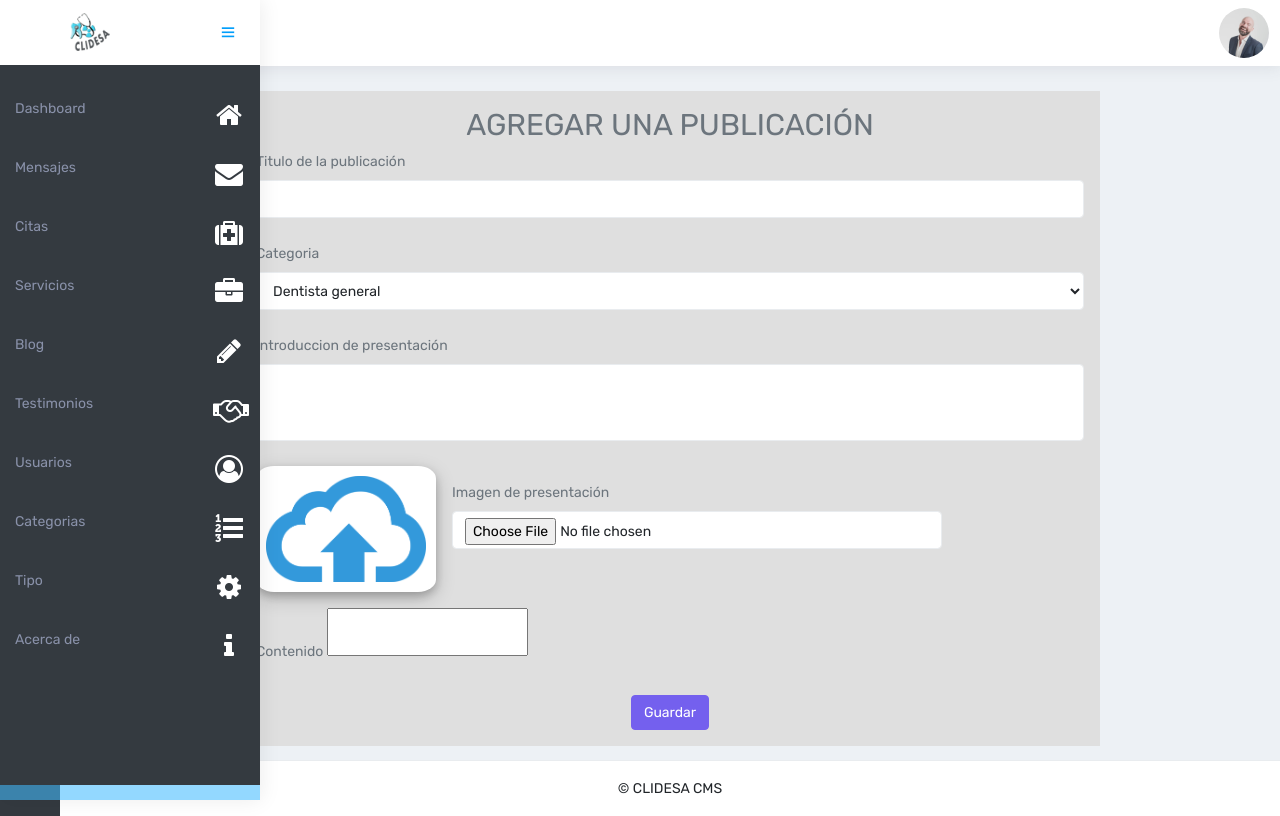
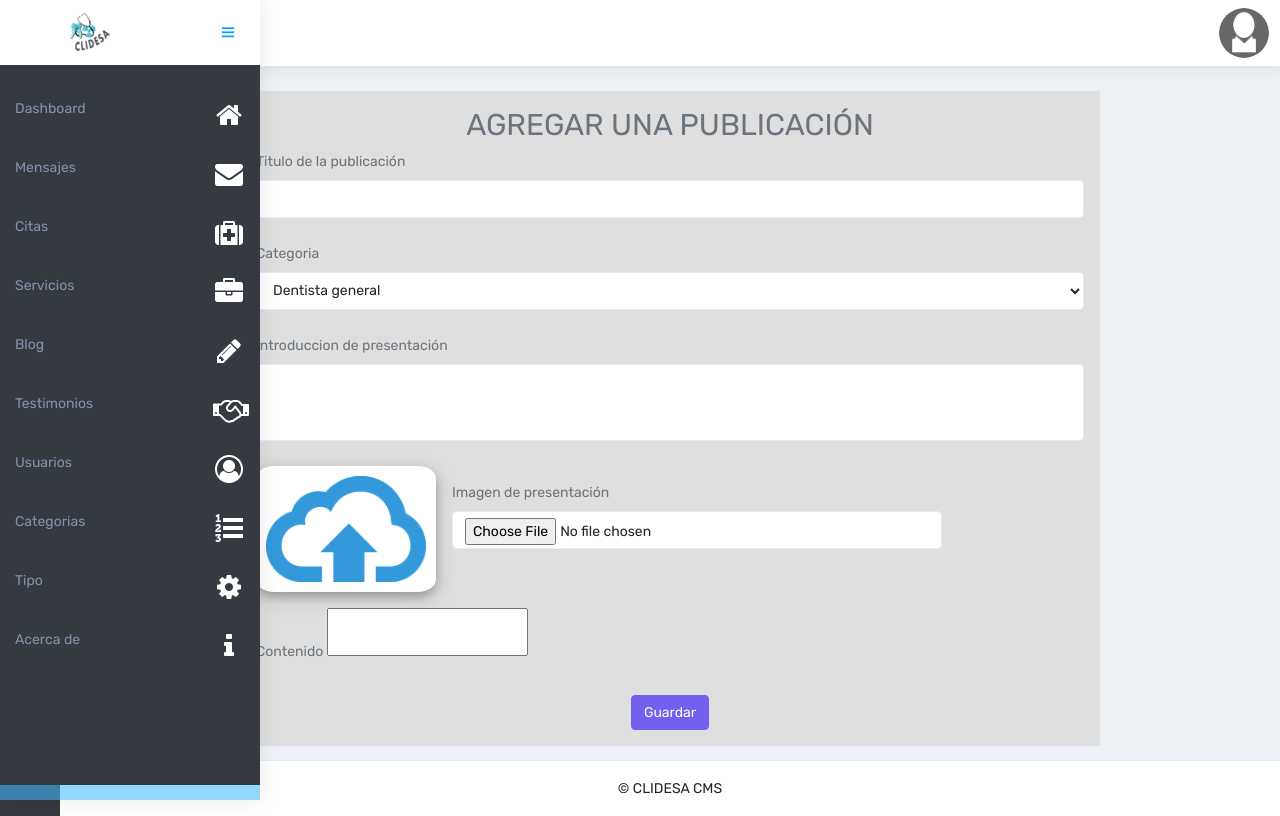
Before and after one commit to sigfrdgom/dental_clinic_cms, a CodeIgniter app: page /dental_clinic_cms/index.php/blog/create in a window 1280 px wide. Run offline with CodeIgniter, Linux system fonts and the light colour scheme; the visitor is signed in with stand-in values (Sample User, id 1); data comes from the database, SQL or seed files in the repository; some libraries are stand-ins or nearby versions.

Commit message:
foto perfil

```diff
--- a/application/views/templates/header.php
+++ b/application/views/templates/header.php
@@ -99,7 +99,7 @@
                     <div class="row ml-5">
 
                         <a class="nav-link dropdown-toggle text-muted waves-effect waves-dark" href="" data-toggle="dropdown" aria-haspopup="true" aria-expanded="false">
-                        <img src="<?= base_url('assets/images/users/1.jpg')?>" alt="user" class="img-circle" width="50"></a>
+                        <img src="<?= base_url('assets/images/login/imagenPerfil.png')?>" alt="user" class="img-circle" width="50"></a>
                         <!-- El dropdown -->
                         <div class="dropdown-menu dropdown-menu-left profile-dropdown" style="background: #c4cfdd; width: 300px;">
                             <div class="dropdown-item perfil_item ">
```
Also changed, not shown: assets/images/login/imagenPerfil.png (added).
